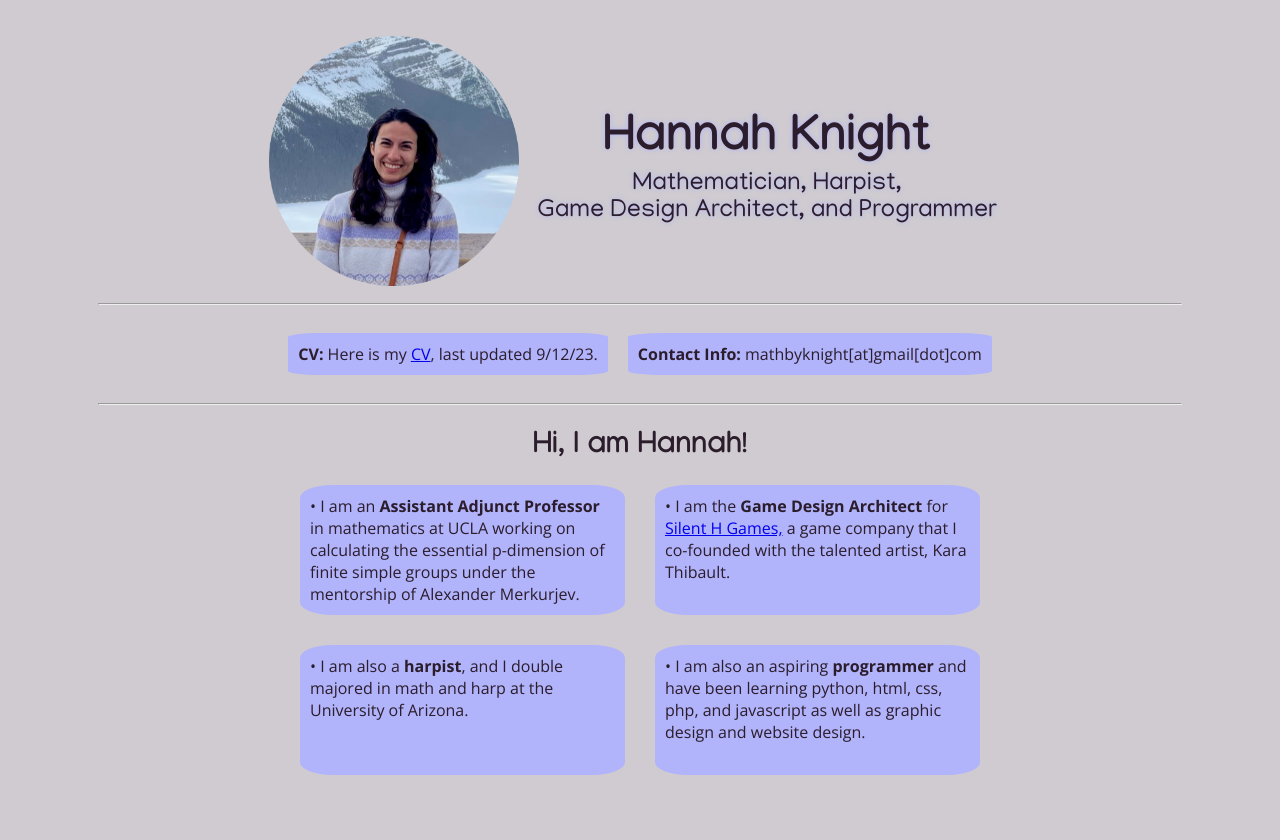
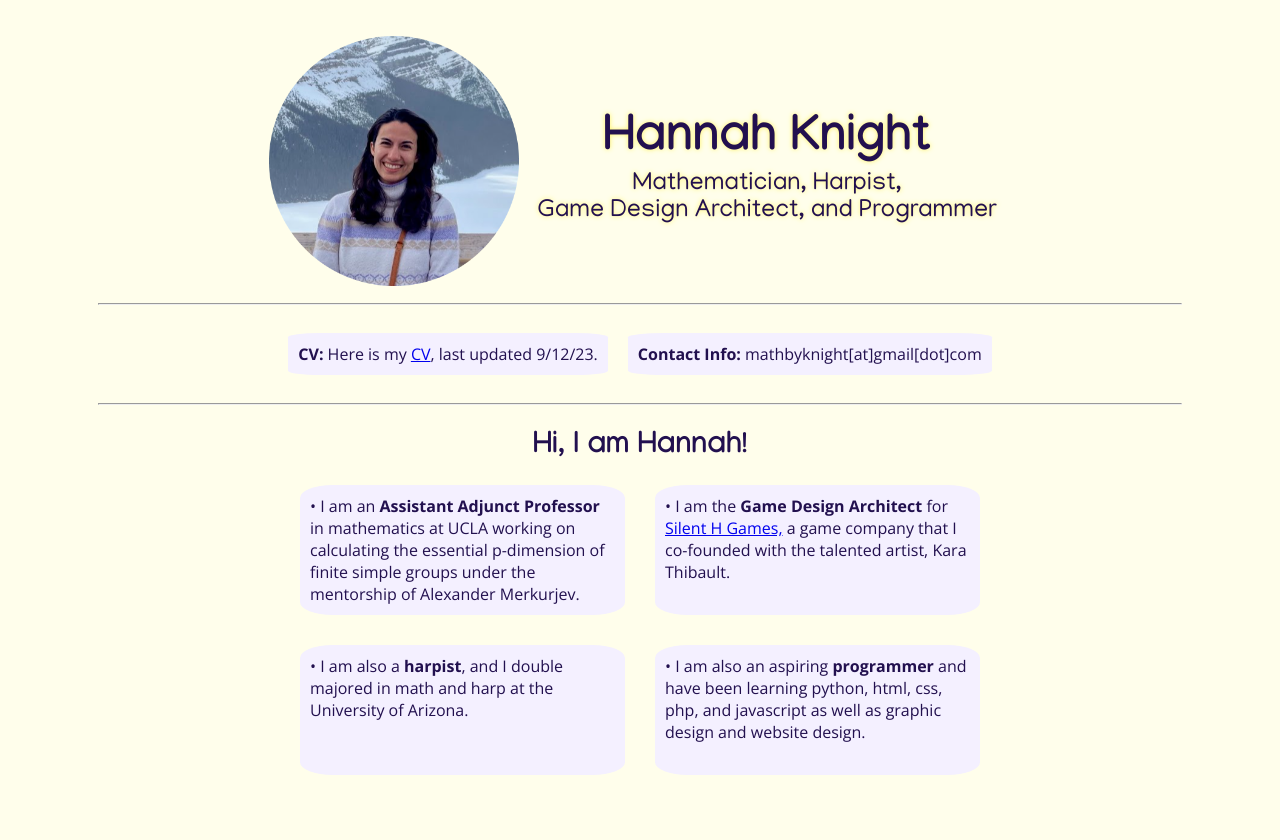
Before and after one commit to mathbyknight/website, a plain HTML site: page index.html in a window 1280 px wide. Shown: the top 840 px of the page. Drawn offline with nearby package versions, Linux system fonts and the light colour scheme.

Commit message:
Update colors

```diff
--- a/style.css
+++ b/style.css
@@ -1,5 +1,5 @@
 body {padding-top: 25px; padding-right: 7vw; padding-bottom: 25px; padding-left: 7vw;
-    background-color: #cfcbd0; color: #2B1D2C; font-size: 16px; font-family: Open Sans}
+    background-color: rgb(255,254,235); color: rgb(34,16,79); font-size: 16px; font-family: Open Sans}
 
 table.center-table {margin-left: auto; margin-right: auto}
 
@@ -12,7 +12,7 @@ ul.center-ul {
 
 .light-background {
     padding: 10px;
-    background-color: rgb(177, 179, 251);
+    background-color: rgb(244,240,255);
     border-radius: 10%;
     margin: 10px;
 }
@@ -21,7 +21,7 @@ ul.center-ul {
     font-family: 'Manjari', cursive;
 }
 .shadowed {
-    text-shadow: 0 0 5px rgb(177, 179, 251);
+    text-shadow: 0 0 5px rgb(255,244,93);
 }
 
 .emph {
```
